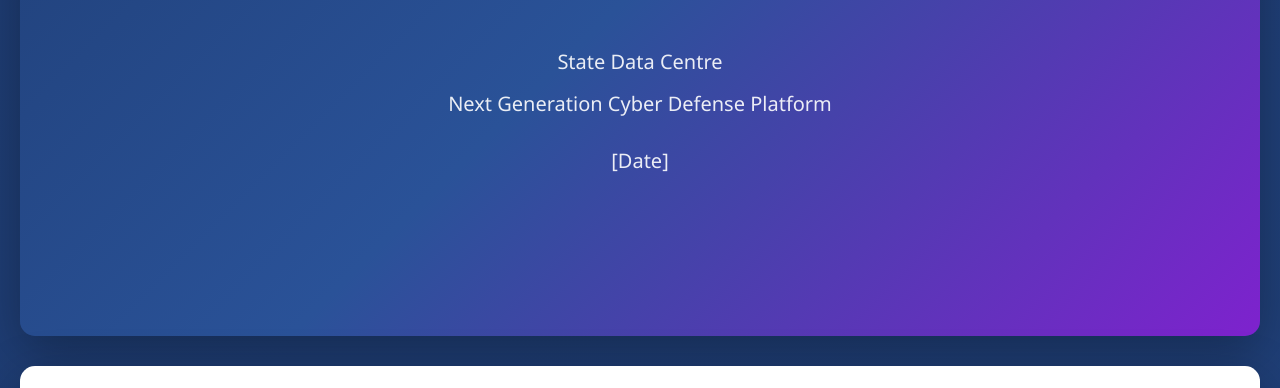
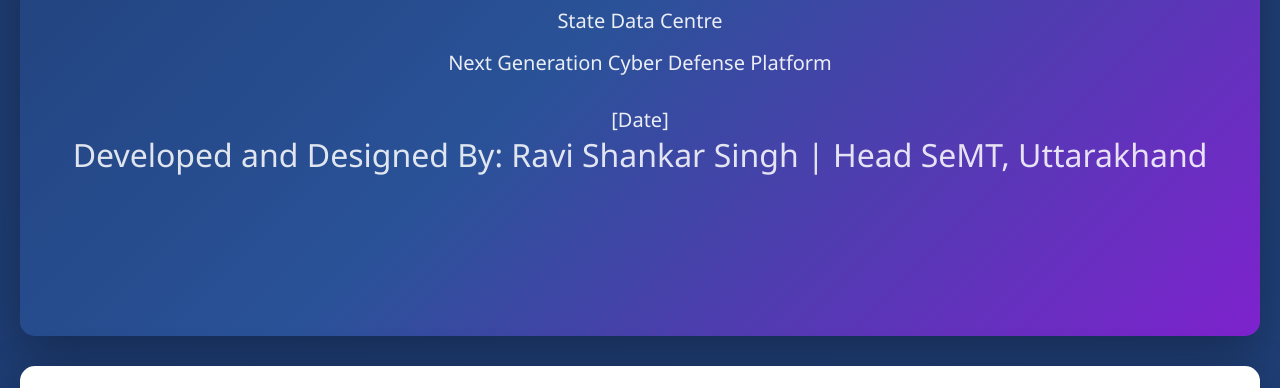
Before and after one commit to singhravi/ai-soc-roadmap, a plain HTML site: page index.html in a window 1280 px wide. Shown: the part 384-772 px from the top of the page. Drawn offline with Linux system fonts and the light colour scheme.

Commit message:
Add developer credit to index.html

```diff
--- a/index.html
+++ b/index.html
@@ -480,6 +480,9 @@
                 <p>State Data Centre</p>
                 <p style="margin-top: 15px;">Next Generation Cyber Defense Platform</p>
                 <p style="margin-top: 30px;">[Date]</p>
+                <div class="subtitle">
+                Developed and Designed By: Ravi Shankar Singh | Head SeMT, Uttarakhand
+                </div>
             </div>
         </div>
 
```
